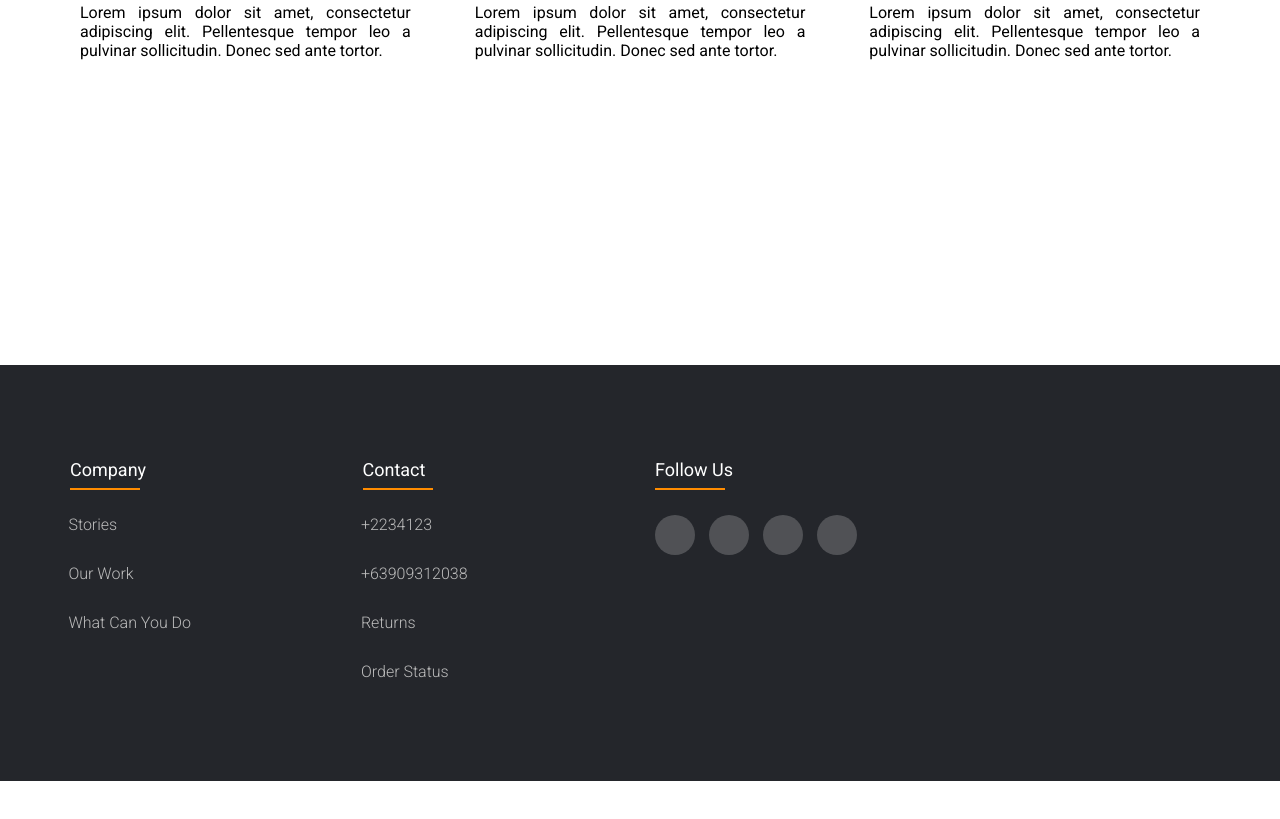
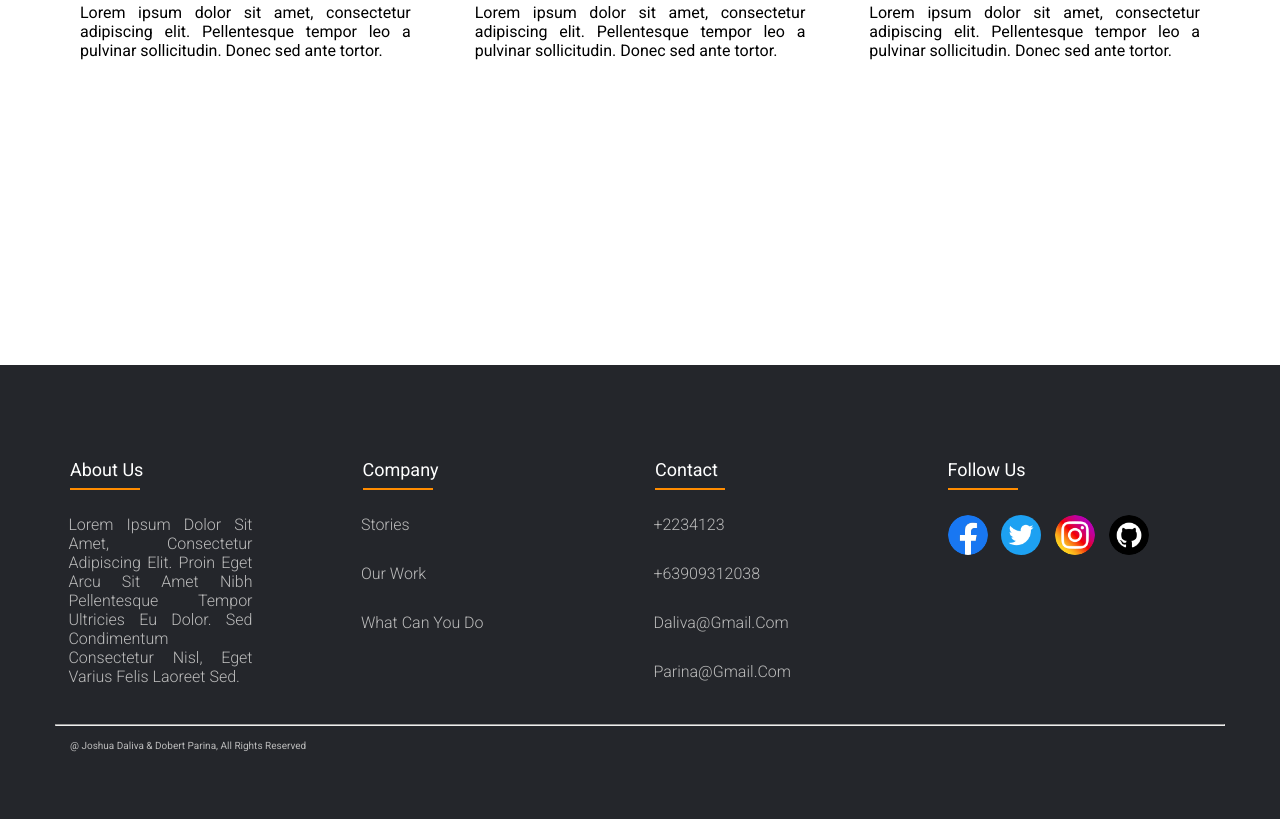
Before and after one commit to joshuadaliva/charitydonation.github.io, a plain HTML site: page index.html in a window 1280 px wide. Shown: the part 2375-3194 px from the top of the page. Before the commit the page ends 3156 px from the top, so only its background shows below. Drawn offline with Linux system fonts and the light colour scheme.

Commit message:
footer final version2

```diff
--- a/css/footer.css
+++ b/css/footer.css
@@ -47,6 +47,8 @@ ul{
   margin-left: -2.6rem;
 }
 .footer-col ul li a{
+   scroll-behavior: smooth;
+   text-align: justify;
   font-size: 16px;
   text-transform: capitalize;
   color: #ffffff;
@@ -60,23 +62,24 @@ ul{
   color: darkorange;
   padding-bottom: 4px;
 }
-.footer-col .social-links a{
+.about{
+   margin-right: 5rem;
+}
+.footer-col .social-links img{
+   border: none;
   display: inline-block;
   height: 40px;
   width: 40px;
-  background-color: rgba(255,255,255,0.2);
   margin:0 10px 10px 0;
-  text-align: center;
   line-height: 40px;
   border-radius: 50%;
-  color: #ffffff;
   transition: all 0.5s ease;
+  cursor: pointer;
 }
-.footer-col .social-links a:hover{
-  color: #24262b;
-  background-color: #ffffff;
+.footer-col .social-links img:hover{
+  background-color: black;
+  box-shadow: 0 8px 15px rgba(0, 0, 0, 0.30), 0 2px 4px rgba(0, 0, 0, 0.22);
 }
-
 /*responsive*/
 @media(max-width: 767px){
   .footer-col{
--- a/css/index.css
+++ b/css/index.css
@@ -66,6 +66,7 @@
          align-items: center;
       }
       nav > a{
+         scroll-behavior: smooth;
          font-size: 15px;
          margin-right:3rem;
          text-decoration: none;
--- a/index.html
+++ b/index.html
@@ -3,6 +3,7 @@
 <head>
    <title> charity donation website</title>
    <meta name="viewport" content="width=device-width, initial-scale=1">
+   <link rel="icon" type="image/x-icon" href="images/logo1.png">
    <link rel="stylesheet" type="text/css" href="css/index.css">
    <link rel="stylesheet" type="text/css" href="css/resizing.css">
    <link rel="stylesheet" type="text/css" href="css/footer.css">
@@ -114,9 +115,18 @@
                   </div>
                </div>
                </center>
+
+               <!-- footer -->
                <footer class="footer">
                   <div class="container">
                      <div class="row">
+                        <div class="footer-col">
+                           <h4>About Us</h4>
+                           <ul>
+                           <li><a href="#" class="about" >Lorem ipsum dolor sit amet, consectetur adipiscing elit. Proin eget arcu sit amet nibh pellentesque tempor ultricies eu dolor. Sed condimentum consectetur nisl, eget varius felis laoreet sed. </a></li>
+                           <li><a href="#"></a></li>
+                           </ul>
+                        </div>
                         <div class="footer-col">
                            <h4>company</h4>
                            <ul>
@@ -131,18 +141,24 @@
                            <ul>
                            <li><a href="#">+2234123</a></li>
                            <li><a href="#">+63909312038</a></li>
-                           <li><a href="#">returns</a></li>
-                           <li><a href="#">order status</a></li>
+                           <li><a href="#">daliva@gmail.com</a></li>
+                           <li><a href="#">parina@gmail.com</a></li>
                            <li><a href="#"></a></li>
                            </ul>
                         </div>
                         <div class="footer-col">
                            <h4>follow us</h4>
                            <div class="social-links">
-                              <a href="#"></a>
-                              <a href="#"></a>
-                              <a href="#"></a>
-                              <a href="#"></a>
+                              <img src="images/facebookLogo.png">
+                              <img src="images/twitter-logo.png">
+                              <img src="images/instagram-logo.png">
+                              <img src="images/github-logo.png">
+                           </div>
+                        </div>
+                        <hr style="width:100%">
+                        <div class="footer-col">
+                           <div class="social-links">
+                              <span style="color:#bbbbbb; font-size: 10px;">@ Joshua Daliva & Dobert Parina, All Rights Reserved</span>
                            </div>
                         </div>
                      </div>
```
Also changed, not shown: images/facebookLogo.png (added), images/github-logo.png (added), images/instagram-logo.png (added), images/twitter-logo.png (added).
